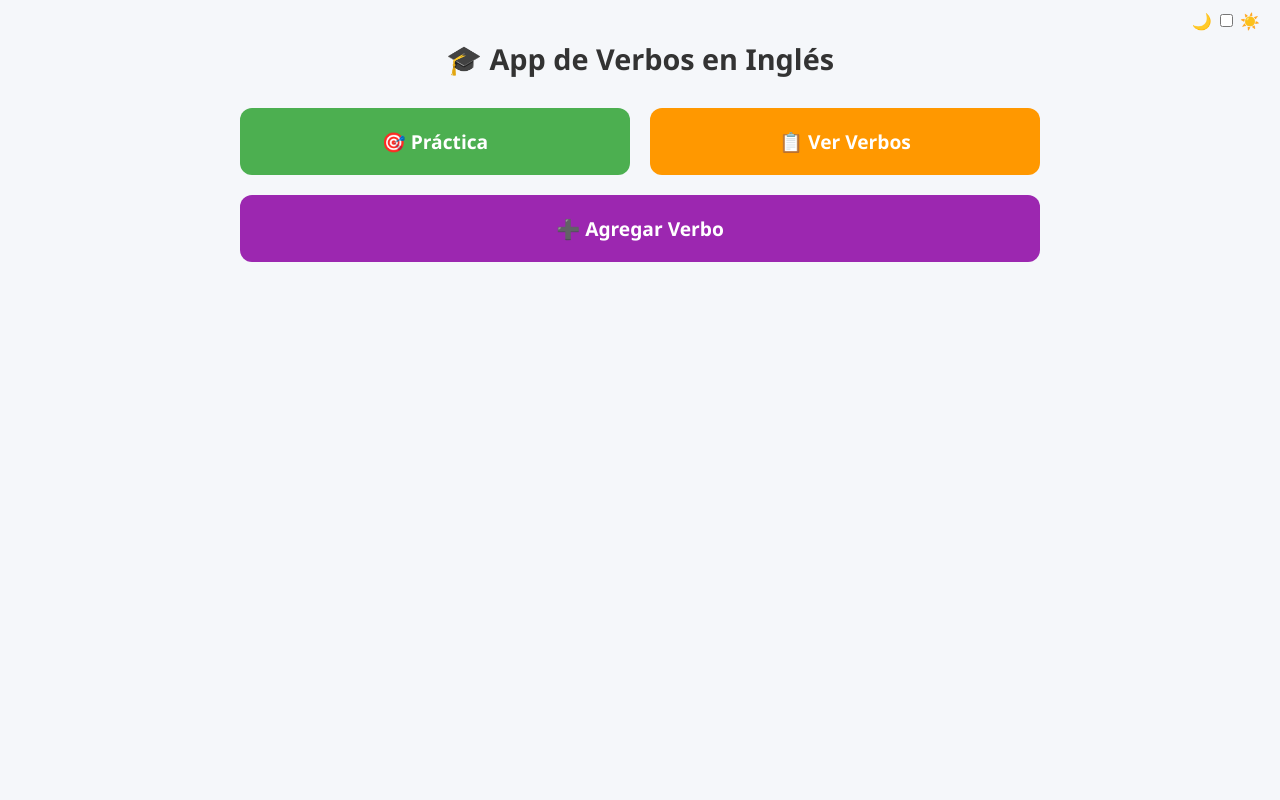
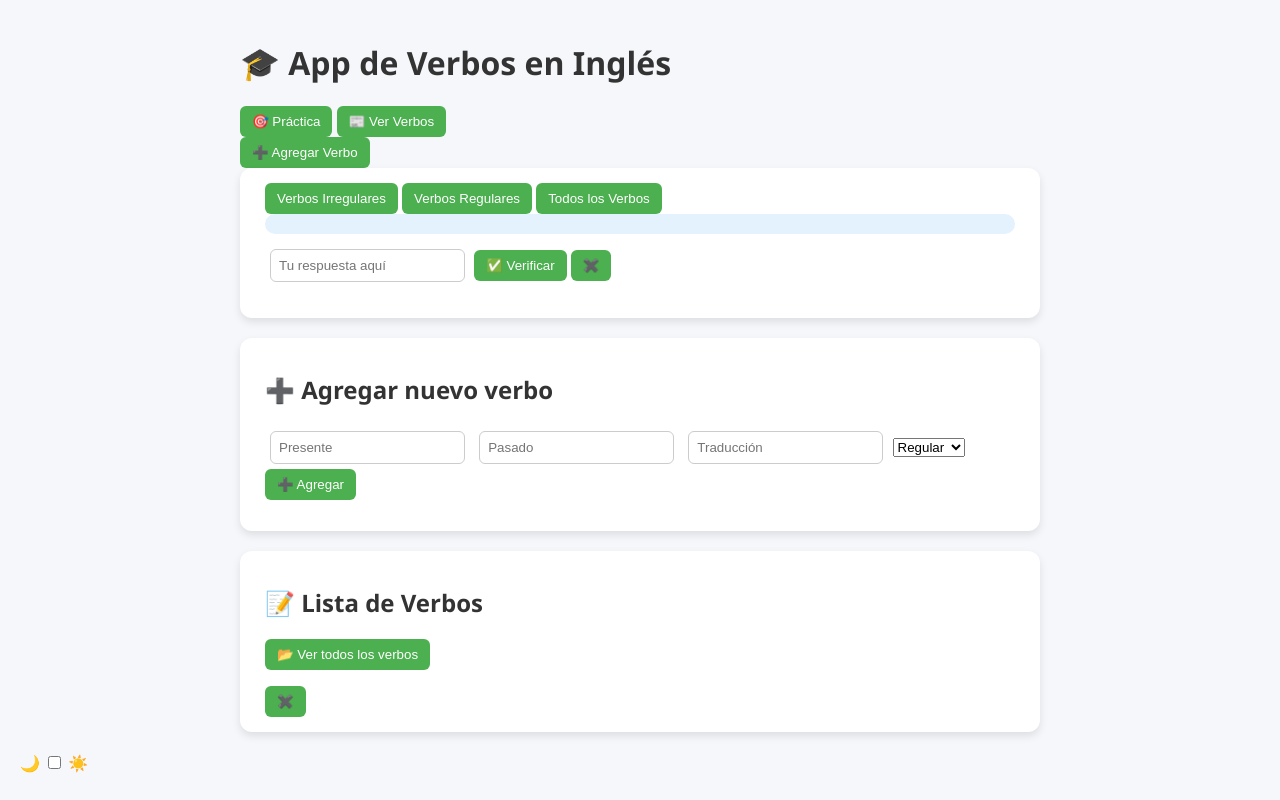
Before and after one commit to Predator0520/verbos-flask-app, a Flask app: page / in a window 1280 px wide. Run offline with Flask 3, Linux system fonts and the light colour scheme.

Commit message:
Update index.html

```diff
--- a/templates/index.html
+++ b/templates/index.html
@@ -2,52 +2,60 @@
 <html lang="es">
 <head>
   <meta charset="UTF-8">
-  <title>Práctica de Verbos</title>
+  <title>App de Verbos</title>
   <link rel="stylesheet" href="/static/style.css">
 </head>
 <body>
-  <div class="modo-switch">
-    🌙 <input type="checkbox" id="modoOscuro" onchange="toggleModo()"> ☀️
-  </div>
+  <div class="container">
+    <h1>🎓 App de Verbos en Inglés</h1>
 
-  <div class="container">
-
-    <h1 class="titulo">🎓 App de Verbos en Inglés</h1>
-
-    <div class="menu-grid">
-      <div class="card-btn green" onclick="mostrarSeccion('practica')">🎯 Práctica</div>
-      <div class="card-btn orange" onclick="mostrarSeccion('lista')">📋 Ver Verbos</div>
-      <div class="card-btn purple" onclick="mostrarSeccion('agregar')">➕ Agregar Verbo</div>
+    <div class="botones-principales">
+      <button class="btn-practica" onclick="mostrarPractica()">🎯 Práctica</button>
+      <button class="btn-verbos" onclick="mostrarLista()">📰 Ver Verbos</button>
     </div>
 
-    <!-- 🧠 SECCIÓN PRÁCTICA -->
-    <div class="card seccion" id="seccionPractica" style="display:none;">
-      <label class="flashcard" id="pregunta">Pregunta aparecerá aquí</label>
-      <input type="text" id="respuesta" placeholder="Tu respuesta aquí">
-      <button onclick="verificar()">✅ Verificar</button>
-      <span class="cerrar" onclick="cerrarSecciones()">✖️</span>
-      <p id="resultado"></p>
+    <button class="btn-agregar" onclick="toggleAgregar()">➕ Agregar Verbo</button>
+
+    <!-- PRACTICA -->
+    <div id="seccionPractica" class="card hidden">
+      <button class="btn-sub" onclick="practicar('irregular')">Verbos Irregulares</button>
+      <button class="btn-sub" onclick="practicar('regular')">Verbos Regulares</button>
+      <button class="btn-sub" onclick="practicar('todos')">Todos los Verbos</button>
+
+      <div id="practicaCard" class="practica hidden">
+        <label id="pregunta" class="flashcard"></label>
+        <input type="text" id="respuesta" placeholder="Tu respuesta aquí">
+        <button onclick="verificar()">✅ Verificar</button>
+        <button onclick="cerrarPractica()" class="btn-cerrar">✖️</button>
+        <p id="resultado"></p>
+      </div>
     </div>
 
-    <!-- 📋 SECCIÓN VER VERBOS -->
-    <div class="card seccion" id="seccionLista" style="display:none;">
-      <h2>📋 Lista de Verbos</h2>
-      <button onclick="mostrarVerbos()">📂 Ver todos los verbos</button>
-      <ul id="listaVerbos"></ul>
-      <span class="cerrar" onclick="cerrarSecciones()">✖️</span>
-    </div>
-
-    <!-- ➕ SECCIÓN AGREGAR -->
-    <div class="card seccion" id="seccionAgregar" style="display:none;">
+    <!-- AGREGAR -->
+    <div id="seccionAgregar" class="card hidden">
       <h2>➕ Agregar nuevo verbo</h2>
       <input type="text" id="nuevoPresente" placeholder="Presente">
       <input type="text" id="nuevoPasado" placeholder="Pasado">
       <input type="text" id="nuevaTraduccion" placeholder="Traducción">
-      <button onclick="agregarVerbo()">➕ Agregar Verbo</button>
+      <select id="nuevaCategoria">
+        <option value="regular">Regular</option>
+        <option value="irregular">Irregular</option>
+      </select>
+      <button onclick="agregarVerbo()">➕ Agregar</button>
       <p id="mensajeAgregar"></p>
-      <span class="cerrar" onclick="cerrarSecciones()">✖️</span>
     </div>
 
+    <!-- LISTA -->
+    <div id="seccionLista" class="card hidden">
+      <h2>📝 Lista de Verbos</h2>
+      <button onclick="mostrarVerbos()">📂 Ver todos los verbos</button>
+      <ul id="listaVerbos"></ul>
+      <button onclick="cerrarLista()" class="btn-cerrar">✖️</button>
+    </div>
+  </div>
+
+  <div class="modo">
+    🌙 <input type="checkbox" id="modoOscuro" onchange="toggleModo()"> ☀️
   </div>
 
   <script src="/static/script.js"></script>
```
